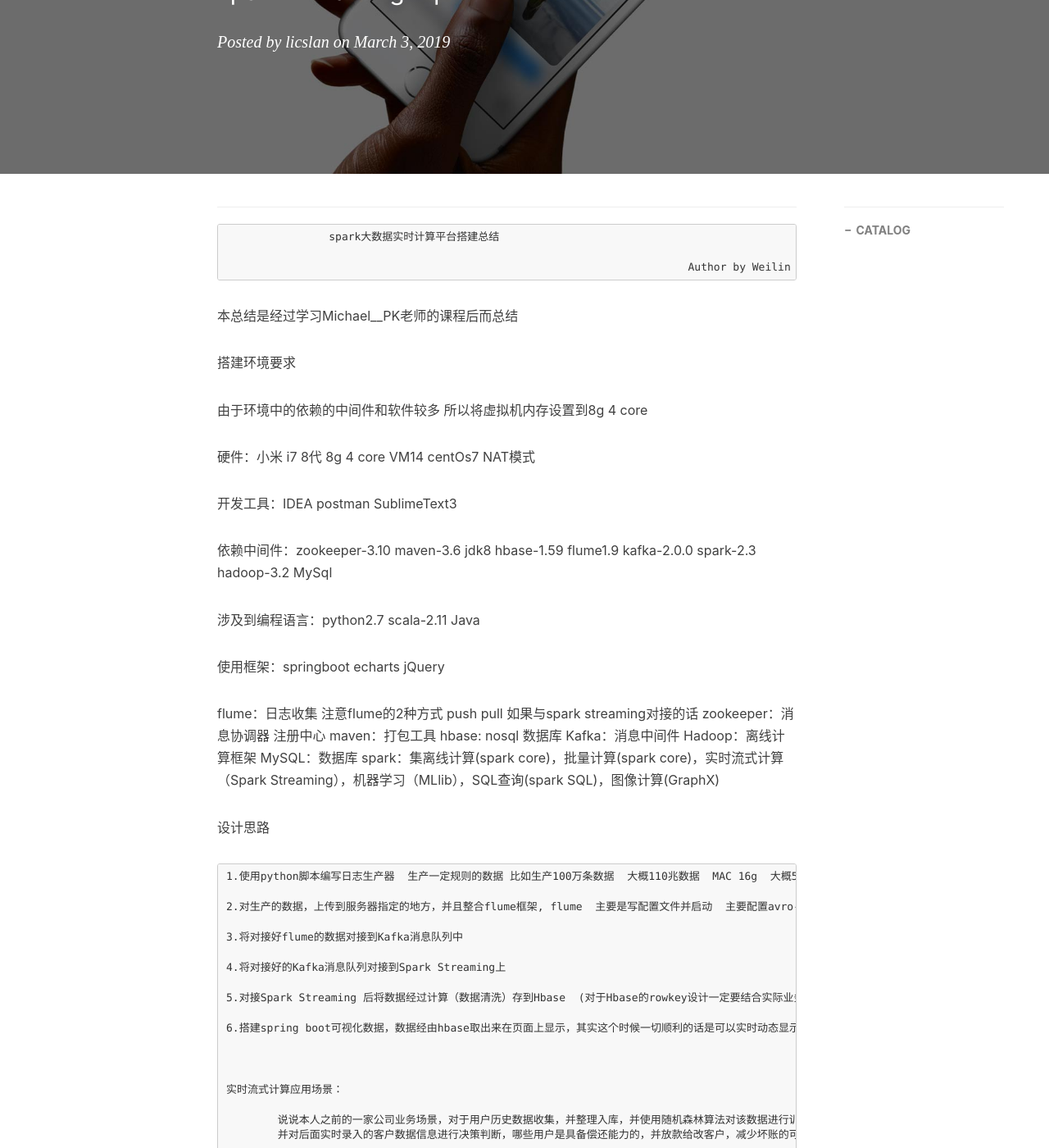
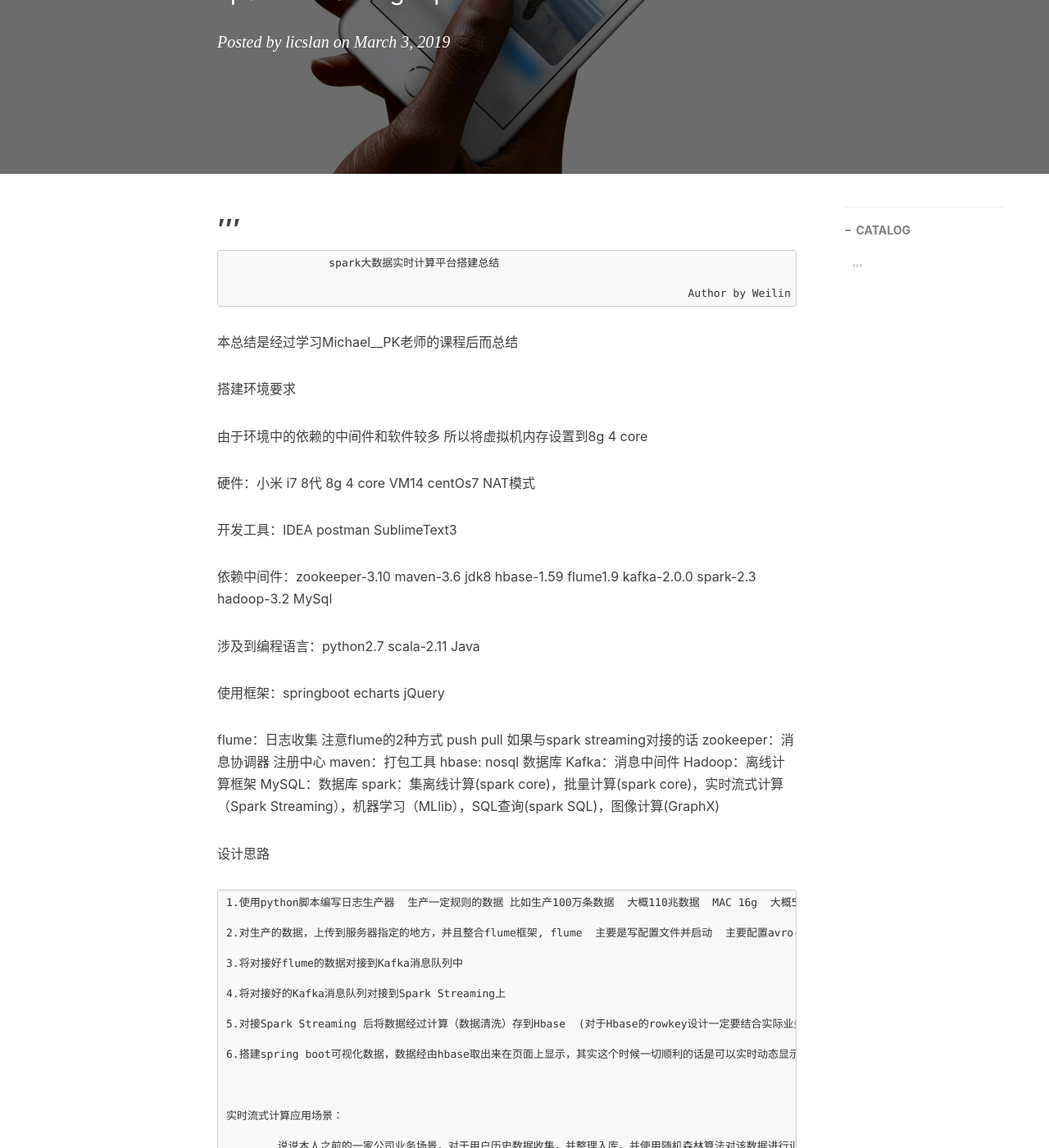
Before and after one commit to licslan/licslan.github.io, a Jekyll site: the page built from _posts/2019-03-03-use spark build big data deal platform.md, in a window 1280 px wide and 1400 px high, scrolled down 311 px. Shown: the whole window at 82% size. Built offline with Jekyll 4.4.1, drawn with Linux system fonts in a browser that asks for light colours; nearby versions of some CDN libraries; comment, search, counter and statistics services are not loaded; some of the changed text lies outside the part shown.

Commit message:
Update 2019-03-03-use spark build big data deal platform.md

```diff
--- a/_posts/2019-03-03-use spark build big data deal platform.md
+++ b/_posts/2019-03-03-use spark build big data deal platform.md
@@ -10,7 +10,7 @@ tags:
     - tec
 ---
 
-
+'''
 --------------------------------------------------------------
 
 
@@ -90,4 +90,4 @@ spark：集离线计算(spark core)，批量计算(spark core)，实时流式计
 	I BAT一线互联网公司  有技术也有数据
 	II 有技术没有数据
 	III 有数据没有技术（技术不成熟）
-	但是需要将这些数据整合起来，BI 商业智能  分析整合数据  ，产生新的价值。
+	但是需要将这些数据整合起来，BI 商业智能  分析整合数据  ，产生新的价值。'''
```
